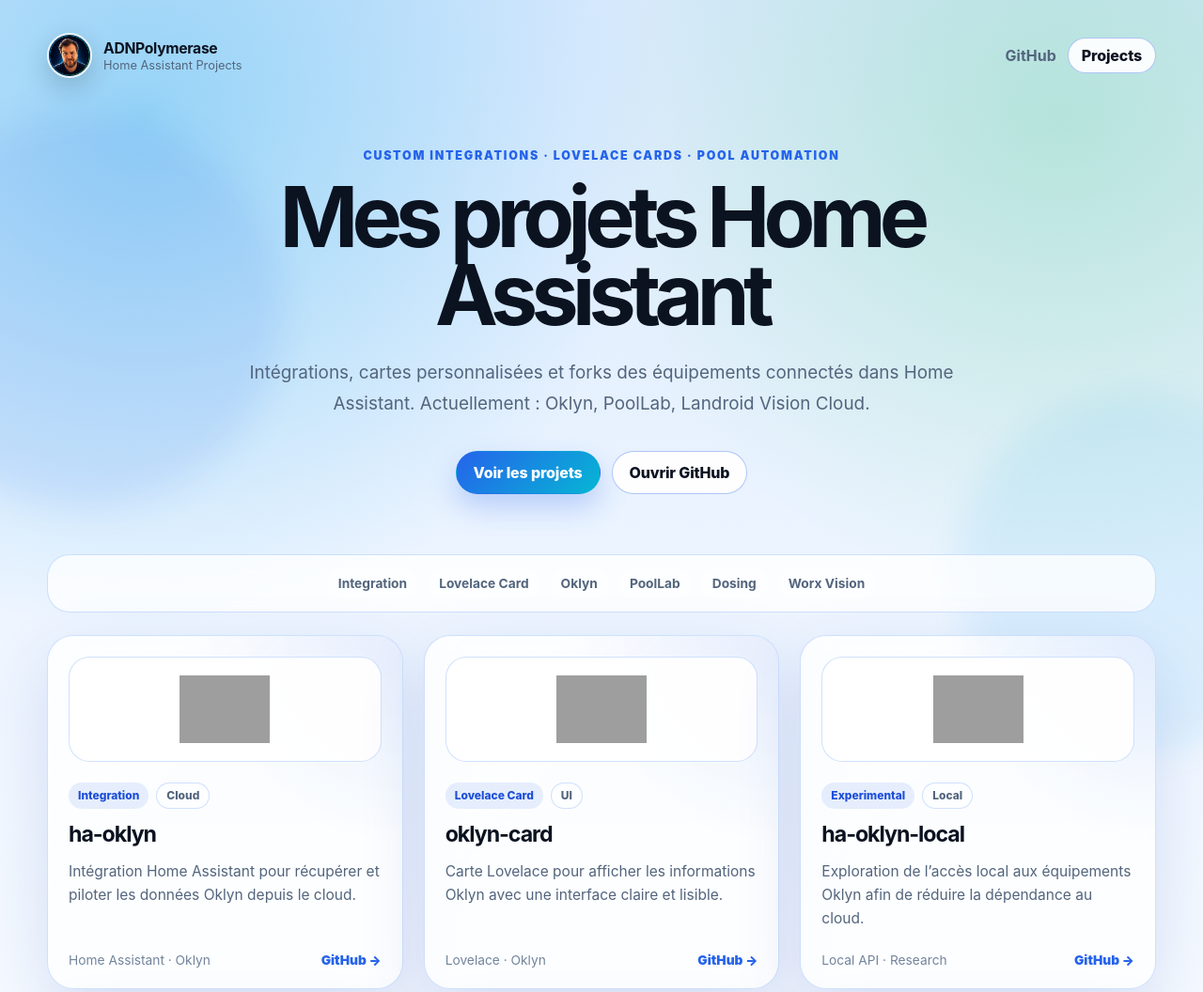
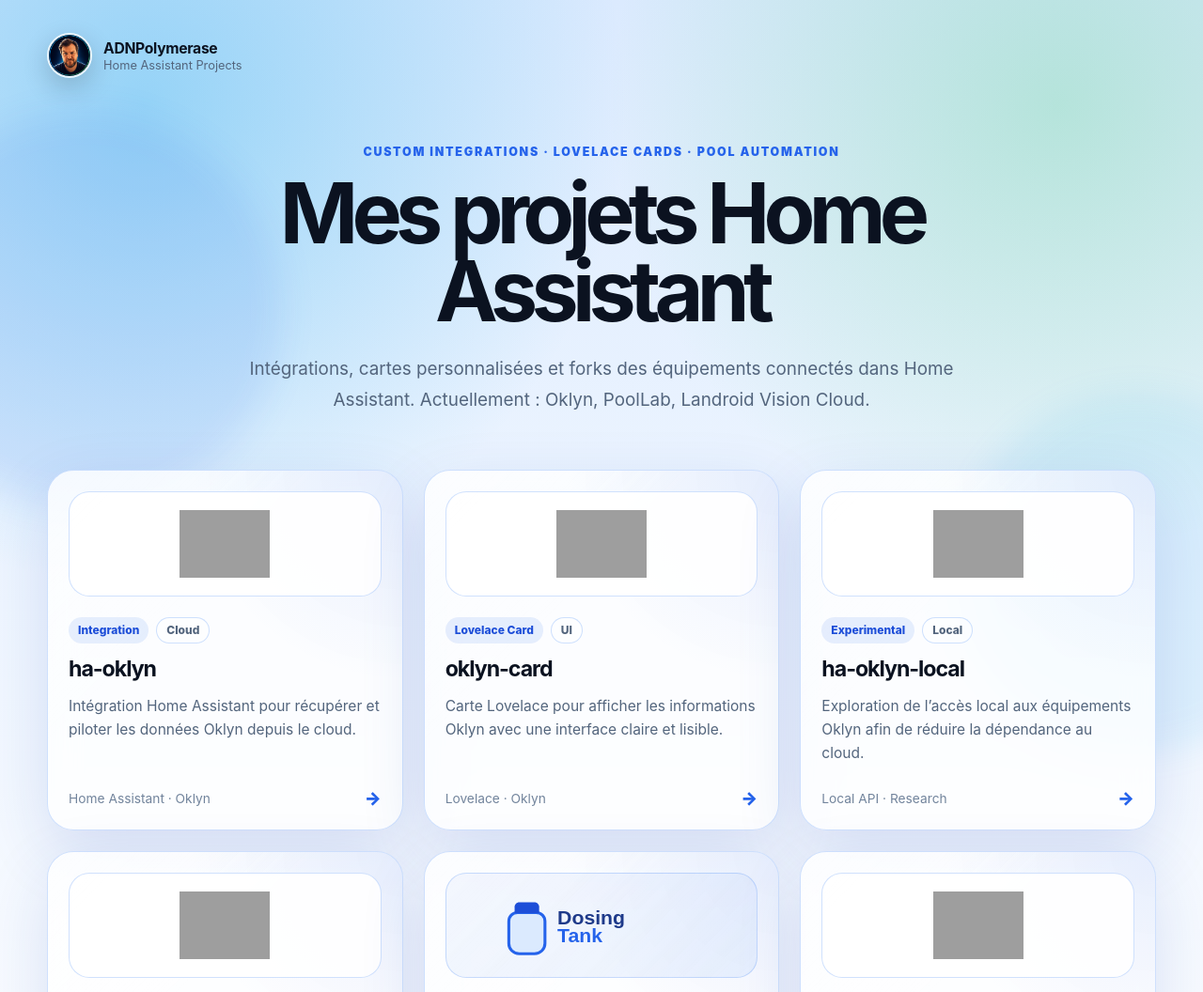
Before and after one commit to ADNPolymerase/HA, a plain HTML site: page index.html in a window 1280 px wide. Shown: the top 1056 px of the page at 94% size. Drawn offline with Linux system fonts and the light colour scheme; grey boxes are pictures that could not be loaded.

Commit message:
Add files via upload

```diff
--- a/index.html
+++ b/index.html
@@ -12,18 +12,13 @@
   <div class="page-glow page-glow-two"></div>
 
   <header class="hero">
-    <nav class="topbar container" aria-label="Navigation principale">
-      <a class="brand" href="https://github.com/ADNPolymerase" aria-label="Profil GitHub ADNPolymerase">
+    <nav class="topbar container" aria-label="En-tête">
+      <div class="brand">
         <img src="assets/profile.jpeg" alt="" class="avatar" />
         <span>
           <strong>ADNPolymerase</strong>
           <small>Home Assistant Projects</small>
         </span>
-      </a>
-
-      <div class="nav-actions">
-        <a href="https://github.com/ADNPolymerase" class="ghost-link">GitHub</a>
-        <a href="#projects" class="button button-small">Projects</a>
       </div>
     </nav>
 
@@ -34,26 +29,12 @@
         Intégrations, cartes personnalisées et forks des équipements connectés dans Home Assistant.
         Actuellement : Oklyn, PoolLab, Landroid Vision Cloud.
       </p>
-
-      <div class="hero-actions">
-        <a class="button button-primary" href="#projects">Voir les projets</a>
-        <a class="button button-secondary" href="https://github.com/ADNPolymerase">Ouvrir GitHub</a>
-      </div>
     </section>
   </header>
 
   <main class="container">
-    <section class="toolbar" aria-label="Catégories">
-      <span>Integration</span>
-      <span>Lovelace Card</span>
-      <span>Oklyn</span>
-      <span>PoolLab</span>
-      <span>Dosing</span>
-      <span>Worx Vision</span>
-    </section>
-
     <section id="projects" class="projects" aria-label="Liste des projets">
-      <article class="project-card featured">
+      <a class="project-card featured" href="https://github.com/ADNPolymerase/ha-oklyn" aria-label="Ouvrir le projet ha-oklyn sur GitHub">
         <div class="visual official-logo">
           <img src="https://raw.githubusercontent.com/ADNPolymerase/ha-oklyn/main/custom_components/oklyn/brand/logo.png" alt="Oklyn" />
         </div>
@@ -69,11 +50,11 @@
         </div>
         <div class="card-footer">
           <span>Home Assistant · Oklyn</span>
-          <a href="https://github.com/ADNPolymerase/ha-oklyn">GitHub →</a>
+          <span class="arrow">→</span>
         </div>
-      </article>
+      </a>
 
-      <article class="project-card">
+      <a class="project-card" href="https://github.com/ADNPolymerase/oklyn-card" aria-label="Ouvrir le projet oklyn-card sur GitHub">
         <div class="visual official-logo">
           <img src="https://raw.githubusercontent.com/ADNPolymerase/ha-oklyn/main/custom_components/oklyn/brand/logo.png" alt="Oklyn" />
         </div>
@@ -89,11 +70,11 @@
         </div>
         <div class="card-footer">
           <span>Lovelace · Oklyn</span>
-          <a href="https://github.com/ADNPolymerase/oklyn-card">GitHub →</a>
+          <span class="arrow">→</span>
         </div>
-      </article>
+      </a>
 
-      <article class="project-card">
+      <a class="project-card" href="https://github.com/ADNPolymerase/ha-oklyn-local" aria-label="Ouvrir le projet ha-oklyn-local sur GitHub">
         <div class="visual official-logo">
           <img src="https://raw.githubusercontent.com/ADNPolymerase/ha-oklyn/main/custom_components/oklyn/brand/logo.png" alt="Oklyn" />
         </div>
@@ -109,11 +90,11 @@
         </div>
         <div class="card-footer">
           <span>Local API · Research</span>
-          <a href="https://github.com/ADNPolymerase/ha-oklyn-local">GitHub →</a>
+          <span class="arrow">→</span>
         </div>
-      </article>
+      </a>
 
-      <article class="project-card">
+      <a class="project-card" href="https://github.com/ADNPolymerase/poollab-card" aria-label="Ouvrir le projet poollab-card sur GitHub">
         <div class="visual official-logo">
           <img src="https://raw.githubusercontent.com/ADNPolymerase/poollab-card/main/logo.png" alt="PoolLab Card" />
         </div>
@@ -129,11 +110,11 @@
         </div>
         <div class="card-footer">
           <span>PoolLab · Piscine</span>
-          <a href="https://github.com/ADNPolymerase/poollab-card">GitHub →</a>
+          <span class="arrow">→</span>
         </div>
-      </article>
+      </a>
 
-      <article class="project-card">
+      <a class="project-card" href="https://github.com/ADNPolymerase/ha-dosing-tank-card" aria-label="Ouvrir le projet dosing-tank-card sur GitHub">
         <div class="visual dosing-logo">
           <img src="assets/dosing-tank.svg" alt="Dosing tank" />
         </div>
@@ -149,11 +130,11 @@
         </div>
         <div class="card-footer">
           <span>Dosing · Tank</span>
-          <a href="https://github.com/ADNPolymerase/ha-dosing-tank-card">GitHub →</a>
+          <span class="arrow">→</span>
         </div>
-      </article>
+      </a>
 
-      <article class="project-card">
+      <a class="project-card" href="https://github.com/ADNPolymerase/worx_vision_cloud_plus_github" aria-label="Ouvrir le projet Worx Vision Cloud Plus sur GitHub">
         <div class="visual official-logo">
           <img src="https://raw.githubusercontent.com/ADNPolymerase/worx_vision_cloud_plus_github/main/logo.png" alt="Worx Vision Cloud Plus" />
         </div>
@@ -169,15 +150,14 @@
         </div>
         <div class="card-footer">
           <span>Worx · Robot mower</span>
-          <a href="https://github.com/ADNPolymerase/worx_vision_cloud_plus_github">GitHub →</a>
+          <span class="arrow">→</span>
         </div>
-      </article>
+      </a>
     </section>
   </main>
 
   <footer class="footer container">
     <span>ADNPolymerase · Home Assistant Projects</span>
-    <a href="https://github.com/ADNPolymerase">github.com/ADNPolymerase</a>
   </footer>
 </body>
 </html>
--- a/style.css
+++ b/style.css
@@ -18,7 +18,6 @@
 
   --accent: #2563eb;
   --accent-2: #06b6d4;
-  --accent-3: #22c55e;
   --accent-soft: rgba(37, 99, 235, 0.10);
 
   --pill-bg: rgba(37, 99, 235, 0.10);
@@ -47,7 +46,6 @@
 
     --accent: #93c5fd;
     --accent-2: #67e8f9;
-    --accent-3: #86efac;
     --accent-soft: rgba(147, 197, 253, 0.12);
 
     --pill-bg: rgba(96, 165, 250, 0.16);
@@ -107,14 +105,12 @@
   background: rgba(14, 165, 233, 0.18);
 }
 
-.hero { padding: 22px 0 44px; }
+.hero { padding: 22px 0 36px; }
 
 .topbar {
   display: flex;
   align-items: center;
-  justify-content: space-between;
   min-height: 74px;
-  gap: 20px;
 }
 
 .brand {
@@ -122,7 +118,6 @@
   align-items: center;
   gap: 12px;
   color: var(--text);
-  text-decoration: none;
 }
 
 .avatar {
@@ -146,56 +141,8 @@
   font-size: 0.80rem;
 }
 
-.nav-actions {
-  display: inline-flex;
-  align-items: center;
-  gap: 12px;
-}
-
-.ghost-link {
-  color: var(--muted);
-  font-weight: 750;
-  text-decoration: none;
-}
-
-.ghost-link:hover { color: var(--accent); }
-
-.button {
-  display: inline-flex;
-  align-items: center;
-  justify-content: center;
-  min-height: 46px;
-  padding: 0 18px;
-  border-radius: 999px;
-  border: 1px solid var(--border-strong);
-  text-decoration: none;
-  font-weight: 850;
-  letter-spacing: -0.01em;
-  transition: transform 160ms ease, border-color 160ms ease, background 160ms ease;
-}
-
-.button:hover { transform: translateY(-1px); }
-
-.button-small {
-  min-height: 38px;
-  padding: 0 14px;
-  background: var(--surface-strong);
-}
-
-.button-primary {
-  background: linear-gradient(135deg, var(--accent), var(--accent-2));
-  color: #ffffff;
-  border-color: transparent;
-  box-shadow: 0 14px 30px rgba(37, 99, 235, 0.26);
-}
-
-.button-secondary {
-  background: var(--surface-strong);
-  color: var(--text);
-}
-
 .hero-content {
-  padding: 62px 0 20px;
+  padding: 58px 0 22px;
   text-align: center;
 }
 
@@ -224,43 +171,6 @@
   line-height: 1.75;
 }
 
-.hero-actions {
-  display: flex;
-  flex-wrap: wrap;
-  justify-content: center;
-  gap: 12px;
-  margin-top: 34px;
-}
-
-.toolbar {
-  display: flex;
-  flex-wrap: wrap;
-  justify-content: center;
-  gap: 10px;
-  margin: 0 0 24px;
-  padding: 14px;
-  border: 1px solid var(--border);
-  border-radius: 24px;
-  background: var(--surface);
-  backdrop-filter: blur(14px);
-}
-
-.toolbar span {
-  display: inline-flex;
-  min-height: 32px;
-  align-items: center;
-  padding: 0 12px;
-  border-radius: 999px;
-  color: var(--muted);
-  background: rgba(255, 255, 255, 0.34);
-  font-size: 0.86rem;
-  font-weight: 750;
-}
-
-@media (prefers-color-scheme: dark) {
-  .toolbar span { background: rgba(255, 255, 255, 0.06); }
-}
-
 .projects {
   display: grid;
   grid-template-columns: repeat(3, minmax(0, 1fr));
@@ -280,6 +190,8 @@
   background: var(--surface);
   box-shadow: var(--shadow);
   backdrop-filter: blur(16px);
+  color: inherit;
+  text-decoration: none;
   transition:
     transform 180ms ease,
     box-shadow 180ms ease,
@@ -401,31 +313,23 @@
   font-size: 0.86rem;
 }
 
-.card-footer a {
+.arrow {
   color: var(--accent);
-  text-decoration: none;
+  font-size: 1.18rem;
   font-weight: 900;
-  white-space: nowrap;
+  transition: transform 180ms ease;
 }
 
-.card-footer a:hover { text-decoration: underline; }
+.project-card:hover .arrow {
+  transform: translateX(3px);
+}
 
 .footer {
-  display: flex;
-  justify-content: space-between;
-  gap: 18px;
   padding: 10px 0 40px;
   color: var(--muted-2);
   font-size: 0.92rem;
+  text-align: center;
 }
-
-.footer a {
-  color: var(--accent);
-  text-decoration: none;
-  font-weight: 850;
-}
-
-.footer a:hover { text-decoration: underline; }
 
 @media (max-width: 980px) {
   .projects { grid-template-columns: repeat(2, minmax(0, 1fr)); }
@@ -434,13 +338,7 @@
 @media (max-width: 680px) {
   .container { width: min(100% - 28px, 1180px); }
 
-  .topbar { align-items: flex-start; }
-
   .brand small { display: none; }
-
-  .nav-actions { gap: 8px; }
-
-  .ghost-link { display: none; }
 
   .hero-content { padding: 42px 0 18px; }
 
@@ -455,9 +353,4 @@
   }
 
   .visual { height: 96px; }
-
-  .footer {
-    display: grid;
-    text-align: center;
-  }
 }
```
